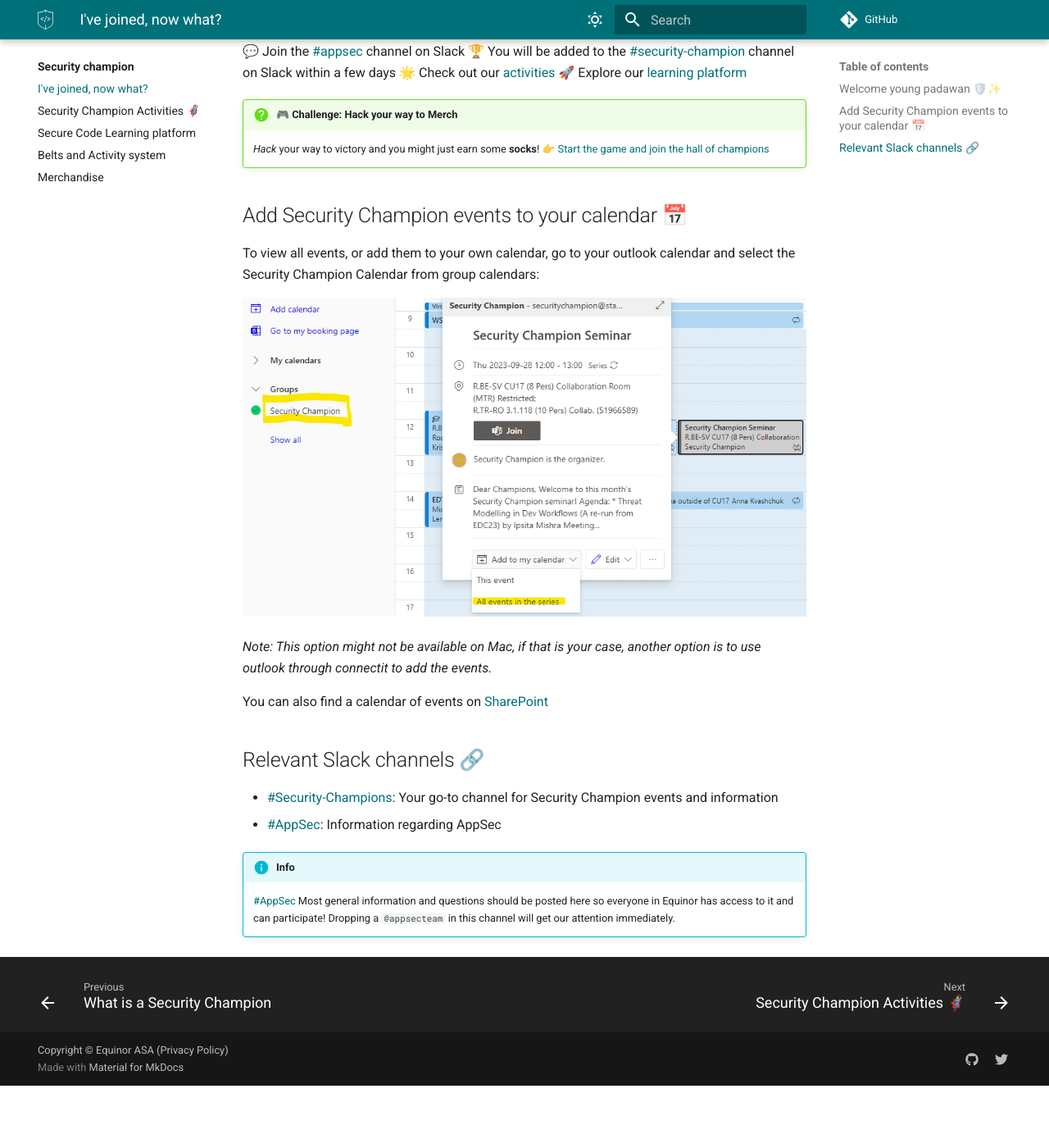
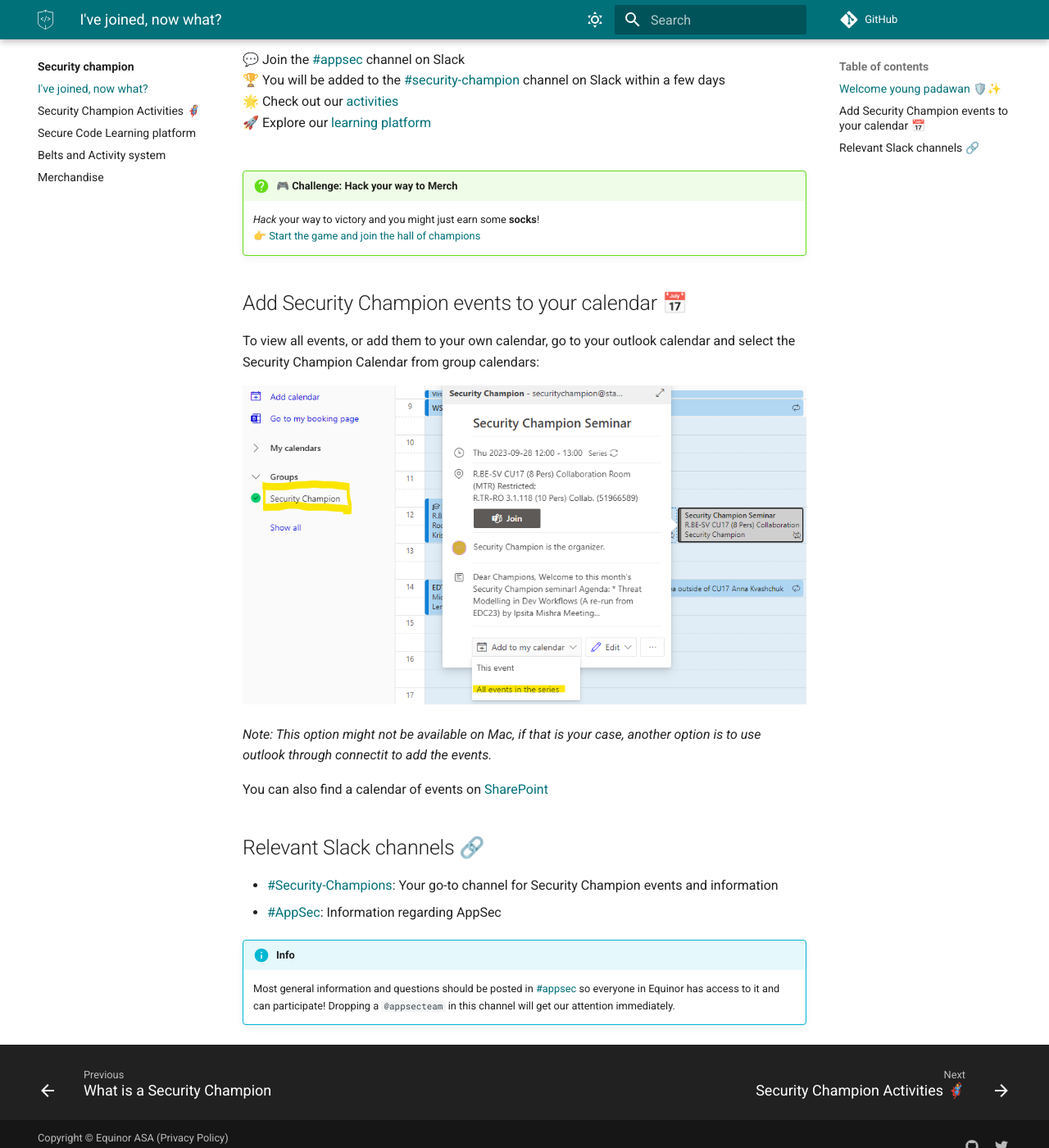
Before and after one commit to equinor/appsec, an MkDocs documentation site: the page built from docs/security-champion/1-new_security_champion.md, in a window 1280 px wide and 1400 px high, scrolled down 270 px. Shown: the whole window at 82% size. Built offline with MkDocs 1.6.1 and Material for MkDocs 9.7.7, drawn with Linux system fonts in a browser that asks for light colours; some web fonts are replaced; comment, search, counter and statistics services are not loaded; before the commit the page ends 1594 px from its top, so only the background shows below that.

Commit message:
fix spacing and formatting

````diff
--- a/docs/security-champion/1-new_security_champion.md
+++ b/docs/security-champion/1-new_security_champion.md
@@ -2,13 +2,13 @@
 
 ## Welcome young padawan 🛡️✨
 
-This is where the fun begins.
-
-💬 Join the [#appsec](https://equinor.slack.com/archives/CMM6FSW5V) channel on Slack
-🏆 You will be added to the [#security-champion](https://equinor.slack.com/archives/C036HGPBJ04) channel on Slack within a few days
-🌟 Check out our [activities](./2-security_champion_activities.md)
-🚀 Explore our [learning platform](./4-learning-platform.md)
-
+This is where the fun begins. <br>
+<br>
+💬 Join the [#appsec](https://equinor.slack.com/archives/CMM6FSW5V) channel on Slack<br>
+🏆 You will be added to the [#security-champion](https://equinor.slack.com/archives/C036HGPBJ04) channel on Slack within a few days<br>
+🌟 Check out our [activities](./2-security_champion_activities.md)<br>
+🚀 Explore our [learning platform](./4-learning-platform.md)<br>
+<br>
 !!! question "🎮 Challenge: Hack your way to Merch"
     _Hack_ your way to victory and you might just earn some **socks**!
     👉 [Start the game and join the hall of champions](https://forms.microsoft.com/r/cLRPzRtPGQ)
@@ -29,4 +29,4 @@
 - [#AppSec](https://equinor.slack.com/archives/CMM6FSW5V): Information regarding AppSec
 
 !!! info
-    [#AppSec](https://equinor.slack.com/archives/CMM6FSW5V) Most general information and questions should be posted here so everyone in Equinor has access to it and can participate! Dropping a ```@appsecteam``` in this channel will get our attention immediately.
+    Most general information and questions should be posted in [#appsec](https://equinor.slack.com/archives/CMM6FSW5V) so everyone in Equinor has access to it and can participate! Dropping a ```@appsecteam``` in this channel will get our attention immediately.
````
